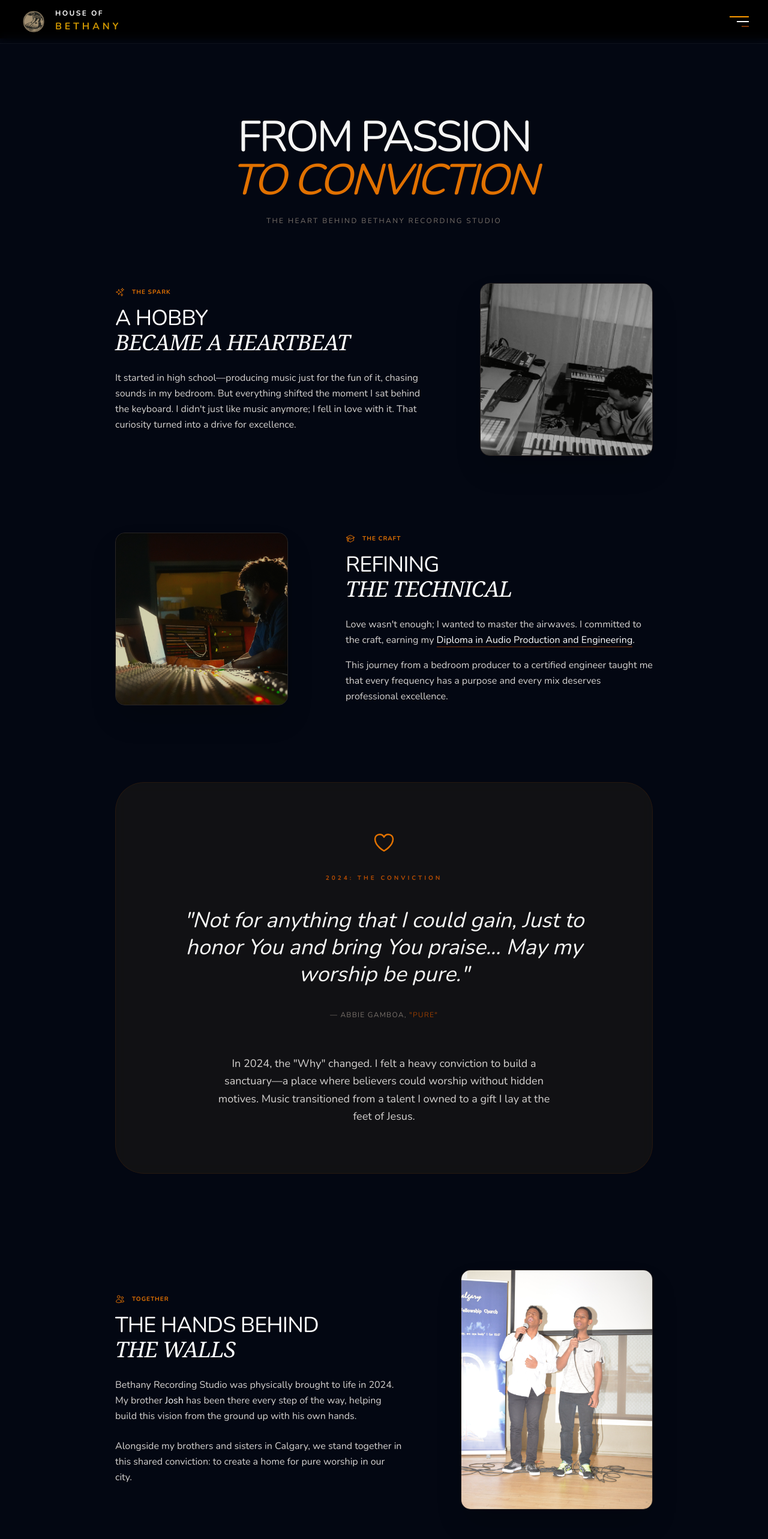
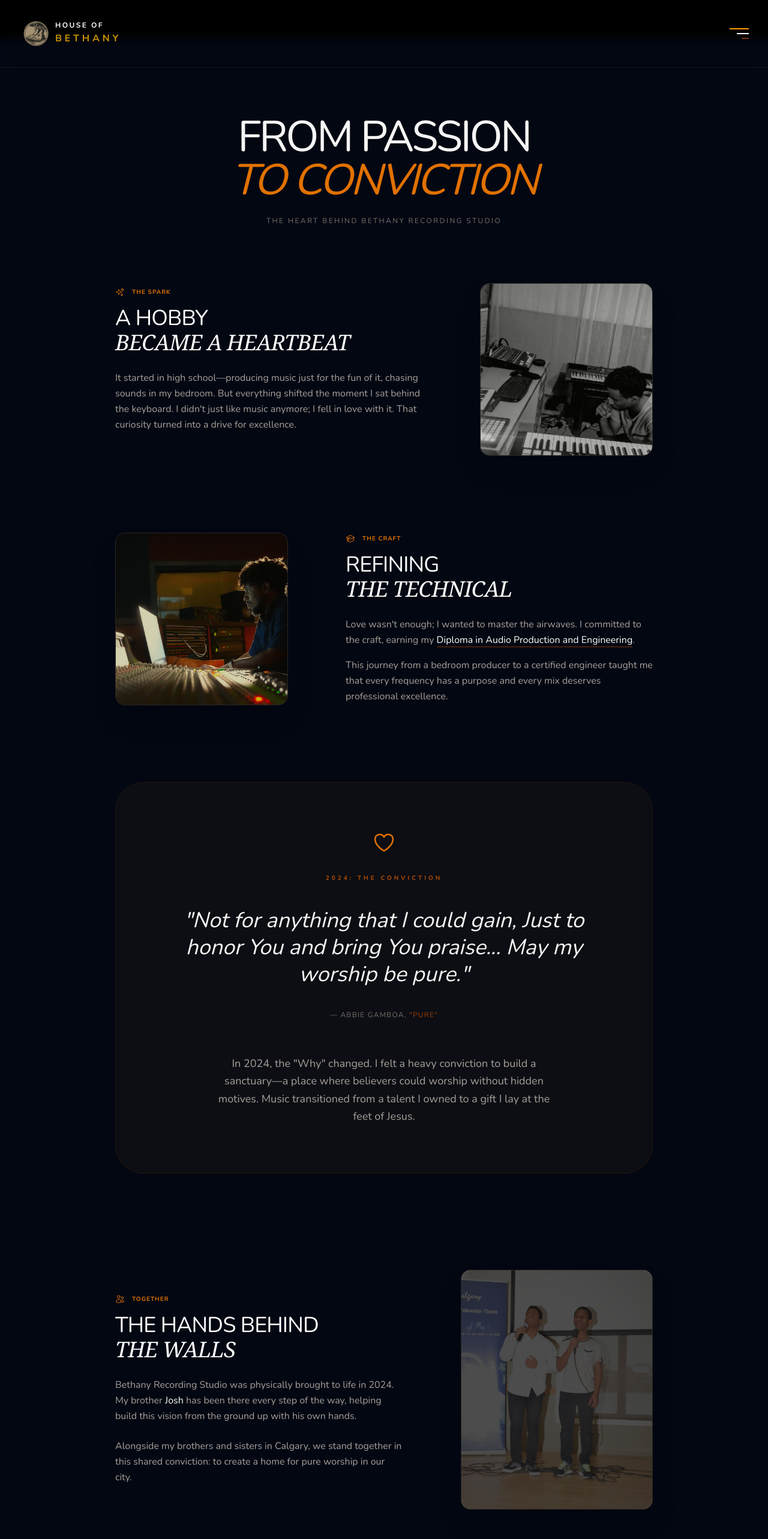
Before and after one commit to Kaleb-cpu/studio-booking, a Next.js app: page /about in a window 1280 px wide. Shown: the top 2566 px of the page at 60% size. Built offline with nearby package versions, Linux system fonts and the light colour scheme.

Commit message:
photos bug fixed

```diff
--- a/app/(with-navbar)/about/page.tsx
+++ b/app/(with-navbar)/about/page.tsx
@@ -1,6 +1,7 @@
 "use client";
+
 import Image from "next/image";
-import { useRef } from "react";
+import { useRef, useState, useEffect } from "react";
 import { ChevronLeftIcon, ChevronRightIcon } from "@heroicons/react/24/solid";
 import Link from "next/link";
 import {
@@ -11,6 +12,53 @@ import {
   ArrowRightIcon,
   MusicalNoteIcon,
 } from "@heroicons/react/24/outline";
+
+/**
+ * GalleryItem Component
+ * Handles individual image visibility logic using Intersection Observer
+ */
+function GalleryItem({ src, index }: { src: string; index: number }) {
+  const [isVisible, setIsVisible] = useState(false);
+  const itemRef = useRef<HTMLDivElement>(null);
+
+  useEffect(() => {
+    const observer = new IntersectionObserver(
+      ([entry]) => {
+        // Trigger focus when at least 40% of the image is in view
+        setIsVisible(entry.isIntersecting);
+      },
+      {
+        threshold: 0.4,
+        rootMargin: "0px -10% 0px -10%" // Slight margin to ensure focus is central
+      }
+    );
+
+    if (itemRef.current) observer.observe(itemRef.current);
+    return () => observer.disconnect();
+  }, []);
+
+  return (
+    <div
+      ref={itemRef}
+      className="flex-none w-[calc(50%-8px)] md:w-[calc(25%-12px)] snap-start aspect-[4/5] bg-stone-900 border border-stone-800/50 rounded-xl overflow-hidden relative shadow-2xl transition-all duration-700 ease-out"
+    >
+      <Image
+        src={src}
+        alt={`Construction phase ${index + 1}`}
+        fill
+        className={`object-cover transition-all duration-1000 ease-in-out ${
+          isVisible
+            ? "opacity-100 grayscale-0 scale-100"
+            : "opacity-20 grayscale scale-95"
+        }`}
+      />
+      {/* Subtle accent border that glows when active */}
+      <div className={`absolute inset-0 border border-amber-500/20 rounded-xl transition-opacity duration-1000 ${
+        isVisible ? "opacity-100" : "opacity-0"
+      }`} />
+    </div>
+  );
+}
 
 export default function AboutPage() {
   const constructionImages = [
@@ -38,7 +86,7 @@ export default function AboutPage() {
   };
 
   return (
-    <div className="min-h-screen bg-gray-950 pt-32 pb-20 px-6 text-stone-300">
+    <div className="min-h-screen bg-gray-950 pt-32 pb-20 px-6 text-stone-300 selection:bg-amber-900/30">
       <div className="max-w-4xl mx-auto relative">
 
         {/* Header - The Narrative */}
@@ -57,7 +105,7 @@ export default function AboutPage() {
               <SparklesIcon className="w-4 h-4" /> The Spark
             </div>
             <h2 className="text-3xl md:text-4xl font-light text-white mb-6 uppercase tracking-tight">A Hobby <br/><span className="italic font-serif">Became a Heartbeat</span></h2>
-            <p className="font-light leading-relaxed mb-8">
+            <p className="font-light leading-relaxed mb-8 text-stone-400">
               {"It started in high school—producing music just for the fun of it, chasing sounds in my bedroom. But everything shifted the moment I sat behind the keyboard. I didn't just like music anymore; I fell in love with it. That curiosity turned into a drive for excellence."}
             </p>
           </div>
@@ -78,16 +126,16 @@ export default function AboutPage() {
               <AcademicCapIcon className="w-4 h-4" /> The Craft
             </div>
             <h2 className="text-3xl md:text-4xl font-light text-white mb-6 uppercase tracking-tight">Refining <br/><span className="italic font-serif">The Technical</span></h2>
-            <p className="font-light leading-relaxed mb-4">
+            <p className="font-light leading-relaxed mb-4 text-stone-400">
               {"Love wasn't enough; I wanted to master the airwaves. I committed to the craft, earning my "} <span className="text-white border-b border-amber-900">Diploma in Audio Production and Engineering</span>.
             </p>
-            <p className="font-light leading-relaxed">
+            <p className="font-light leading-relaxed text-stone-400">
               {"This journey from a bedroom producer to a certified engineer taught me that every frequency has a purpose and every mix deserves professional excellence."}
             </p>
           </div>
           <div className="w-full md:w-72 aspect-square bg-stone-900 rounded-2xl overflow-hidden border border-stone-800 relative shadow-2xl">
              <Image
-             src="/kaleb-studioA.jpg"
+               src="/kaleb-studioA.JPG"
                alt="Professional audio engineering work"
                fill
                className="object-cover opacity-80 hover:opacity-100 transition-opacity duration-700"
@@ -97,7 +145,7 @@ export default function AboutPage() {
 
         {/* 3. THE TURNING POINT: CONVICTION */}
         <section className="relative mb-40">
-          <div className="bg-stone-900/60 backdrop-blur-sm border border-amber-900/20 rounded-[3rem] p-8 md:p-20 text-center shadow-3xl">
+          <div className="bg-stone-900/40 backdrop-blur-sm border border-amber-900/20 rounded-[3rem] p-8 md:p-20 text-center shadow-3xl">
             <HeartIcon className="w-10 h-10 text-amber-600 mx-auto mb-8" />
             <h2 className="text-amber-700 uppercase tracking-[0.4em] text-[10px] font-bold mb-10">2024: The Conviction</h2>
             <blockquote className="max-w-2xl mx-auto">
@@ -106,7 +154,7 @@ export default function AboutPage() {
               </p>
               <cite className="text-stone-500 text-xs uppercase tracking-widest not-italic">— Abbie Gamboa, <span className="text-amber-800">&quot;Pure&quot;</span></cite>
             </blockquote>
-            <p className="mt-14 max-w-xl mx-auto font-light text-lg text-stone-300 leading-relaxed">
+            <p className="mt-14 max-w-xl mx-auto font-light text-lg text-stone-400 leading-relaxed">
               {"In 2024, the \"Why\" changed. I felt a heavy conviction to build a sanctuary—a place where believers could worship without hidden motives. Music transitioned from a talent I owned to a gift I lay at the feet of Jesus."}
             </p>
           </div>
@@ -119,24 +167,33 @@ export default function AboutPage() {
               <UsersIcon className="w-4 h-4" /> Together
             </div>
             <h2 className="text-3xl md:text-4xl font-light text-white mb-6 uppercase tracking-tight">The Hands Behind <br/><span className="italic font-serif">The Walls</span></h2>
-            <p className="font-light leading-relaxed mb-6">
+            <p className="font-light leading-relaxed mb-6 text-stone-400">
               {"Bethany Recording Studio was physically brought to life in 2024. My brother "} <span className="text-white font-medium">Josh</span> {"has been there every step of the way, helping build this vision from the ground up with his own hands."}
             </p>
-            <p className="font-light leading-relaxed">
+            <p className="font-light leading-relaxed text-stone-400">
               {"Alongside my brothers and sisters in Calgary, we stand together in this shared conviction: to create a home for pure worship in our city."}
             </p>
           </div>
-          <div className="w-full md:w-80 aspect-[4/5] bg-stone-900 rounded-2xl overflow-hidden border border-stone-800 relative shadow-2xl">
+          {/* PHOTO CONTAINER WITH OVERLAY LOGIC */}
+          <div className="w-full md:w-80 aspect-[4/5] bg-stone-900 rounded-2xl overflow-hidden border border-stone-800 relative shadow-2xl group/photo">
              <Image
-             src="/josh-kaleb.jpg"
+               src="/josh-kaleb.JPG"
                alt="Me and Josh building the studio"
                fill
                className="object-cover"
              />
+
+             {/* THE DARK OVERLAY */}
+             {/* Initial state: background-black/70 (dark) */}
+             {/* Interaction state: group-hover/photo:background-black/20 (lighter) */}
+             <div className="absolute inset-0 bg-black/70 transition-colors duration-700 ease-in-out group-hover/photo:bg-black/20" />
+
+             {/* Optional: Subtle amber glow border that appears on interaction */}
+             <div className="absolute inset-0 border-2 border-amber-500/0 rounded-2xl transition-colors duration-700 group-hover/photo:border-amber-500/20" />
           </div>
         </section>
 
-        {/* --- GALLERY SECTION START --- */}
+        {/* --- DYNAMIC GALLERY SECTION --- */}
         <section className="mb-40 relative group">
           <div className="flex items-end justify-between mb-10 px-2">
             <div>
@@ -162,19 +219,12 @@ export default function AboutPage() {
             </div>
           </div>
 
-          <div ref={scrollRef} className="flex gap-4 overflow-x-hidden scroll-smooth snap-x snap-mandatory">
+          <div
+            ref={scrollRef}
+            className="flex gap-4 overflow-x-auto scroll-smooth snap-x snap-mandatory touch-pan-x no-scrollbar pb-4"
+          >
             {constructionImages.map((src, i) => (
-              <div
-                key={i}
-                className="flex-none w-[calc(50%-8px)] md:w-[calc(25%-12px)] snap-start aspect-[4/5] bg-stone-900 border border-stone-800/50 rounded-xl overflow-hidden relative group/item shadow-2xl"
-              >
-                <Image
-                  src={src}
-                  alt={`Construction phase ${i + 1}`}
-                  fill
-                  className="object-cover opacity-40 group-hover/item:opacity-100 group-hover/item:scale-105 transition-all duration-700 ease-out grayscale group-hover/item:grayscale-0"
-                />
-              </div>
+              <GalleryItem key={i} src={src} index={i} />
             ))}
           </div>
 
--- a/components/NavBar.tsx
+++ b/components/NavBar.tsx
@@ -39,10 +39,10 @@ export default function NavBar() {
 
   return (
     <>
-      <nav className="fixed top-0 left-0 w-full z-[150] py-3 transition-all duration-500 backdrop-blur-sm border-b border-white/5">
+      <nav className="fixed top-0 left-0 w-full z-[150] py-7 transition-all duration-500 backdrop-blur-sm border-b border-white/5">
         <div className="container mx-auto px-8 flex justify-between items-center">
-          <Link href="/" className="flex items-center gap-3 group">
-            <div className="relative h-10 w-10 md:h-12 md:w-12 transition-transform duration-300 group-hover:scale-105">
+          <Link href="/" className="flex items-center gap-1 group">
+            <div className="relative h-13 w-13 md:h-14 md:w-14 transition-transform duration-300 group-hover:scale-105">
               <Image src="/logo.png" alt="Logo" fill className="object-contain" priority />
             </div>
             <div className="flex flex-col">
```
Lines whose indentation alone changed are shown as unchanged.
